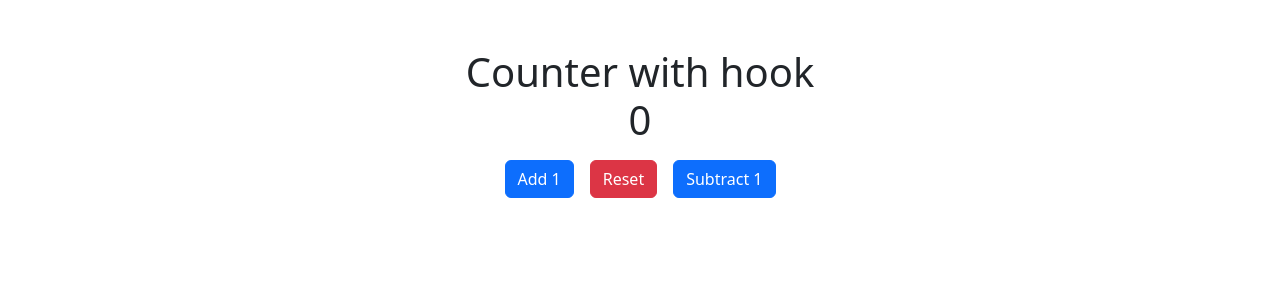
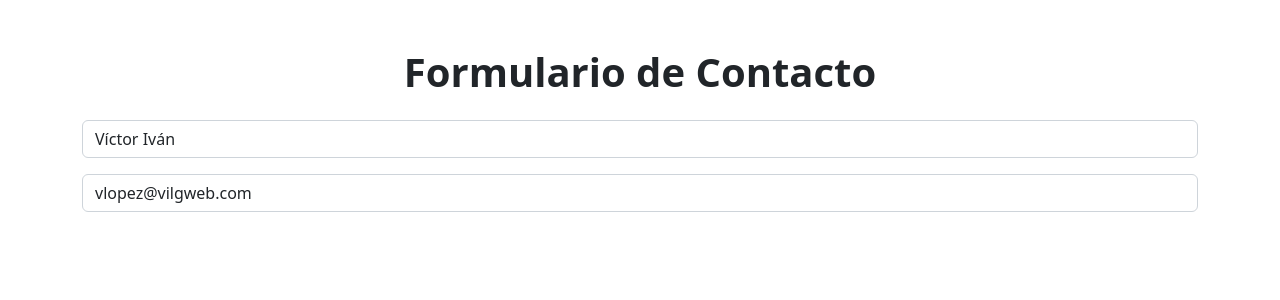
Before and after one commit to victorivanlopezlearning/hooks-app-react, a React (Vite) app: page / in a window 1280 px wide. Shown: the top 300 px of the page. Built offline with nearby package versions, Linux system fonts and the light colour scheme.

Commit message:
Finished

```diff
--- /dev/null
+++ b/src/02-useEffect/SimpleForm.jsx
@@ -0,0 +1,53 @@
+import { useEffect, useState } from 'react';
+
+export const SimpleForm = () => {
+
+  const [formState, setFormState] = useState({
+    username: 'Víctor Iván',
+    email: 'vlopez@vilgweb.com',
+  });
+
+  const { username, email } = formState;
+
+  const onInputChange = ({ target }) => {
+    const { name, value } = target;
+    setFormState({ ...formState, [name]: value });
+  };
+
+  useEffect(() => {
+    console.log('useEffect called');
+  }, []);
+
+  return (
+    <div className="container mt-5">
+      <h1 className="text-center fw-bold">Formulario de Contacto</h1>
+
+      <form className="mt-4">
+        <div className="mb-3">
+          <input
+            type="text"
+            className="form-control"
+            placeholder="Nombre de usuario"
+            id="username"
+            name="username"
+            value={username}
+            onChange={onInputChange}
+          />
+        </div>
+        <div className="mb-3">
+          <input
+            type="email"
+            className="form-control"
+            placeholder="vlopez@vilgweb.com"
+            id="email"
+            name="email"
+            value={email}
+            onChange={onInputChange}
+          />
+        </div>
+        {/* <button type="submit" class="btn btn-primary">Submit</button> */}
+      </form>
+
+    </div>
+  )
+}
--- a/src/main.jsx
+++ b/src/main.jsx
@@ -2,10 +2,11 @@ import React from 'react';
 import ReactDOM from 'react-dom/client';
 // import HooksApp from './HooksApp';
 // import { CounterApp } from './01-useState/CounterApp';
-import { CounterWithCustomHook } from './01-useState/CounterWithCustomHook';
+// import { CounterWithCustomHook } from './01-useState/CounterWithCustomHook';
+import { SimpleForm } from './02-useEffect/SimpleForm';
 
 ReactDOM.createRoot(document.getElementById('root')).render(
   <React.StrictMode>
-    <CounterWithCustomHook />
+    <SimpleForm />
   </React.StrictMode>,
 )
```
